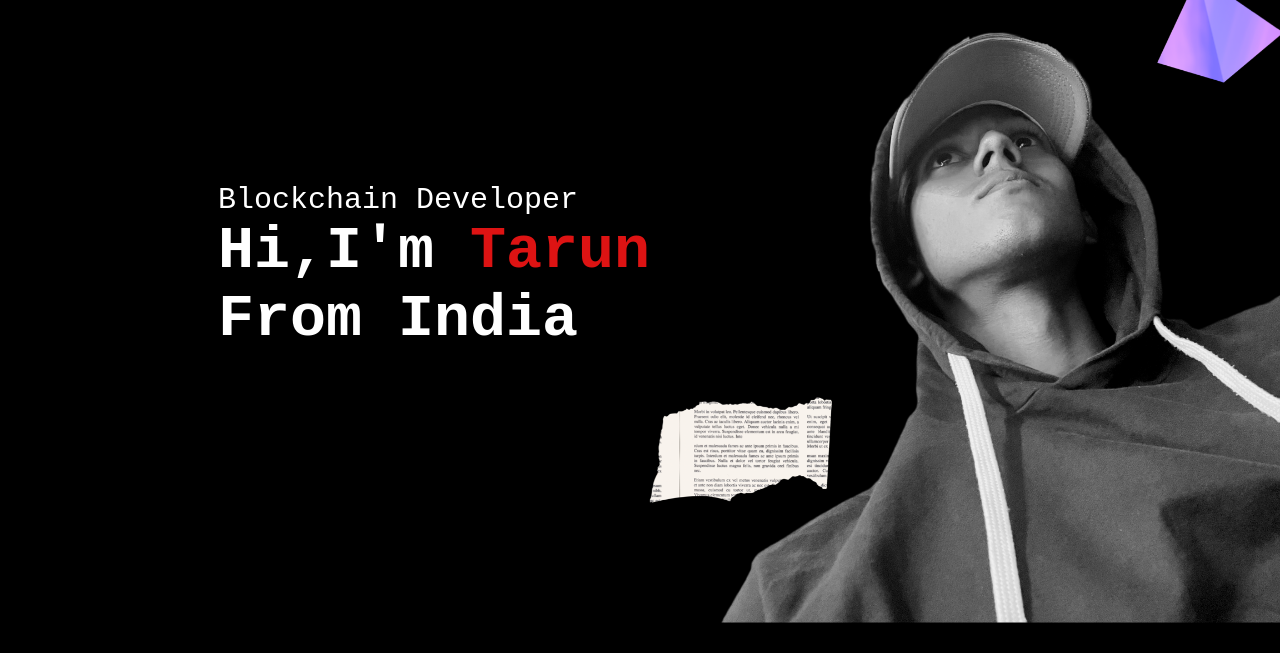
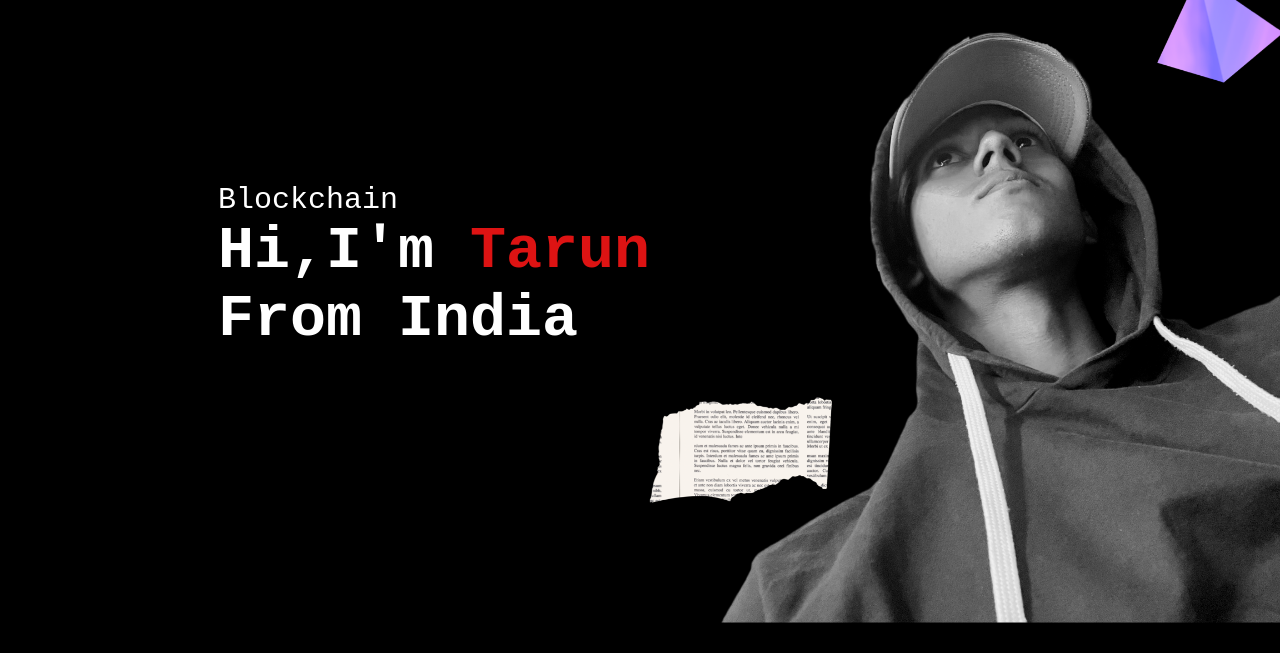
Before and after one commit to tarun7star/portfolio-tarun, a plain HTML site: page index.html in a window 1280 px wide. Shown: the part 147-800 px from the top of the page. Drawn offline with Linux system fonts and the light colour scheme; a web font is replaced by a local one.

Commit message:
index.html

```diff
--- a/index.html
+++ b/index.html
@@ -26,7 +26,7 @@
                 </ul>
             </nav>
             <div class="front-text">
-                <p>Blockchain Developer</p>
+                <p>Blockchain </p>
                 <h1>Hi,I'm <span>Tarun</span><br>From India</h1>
             </div>
         </div>
```
